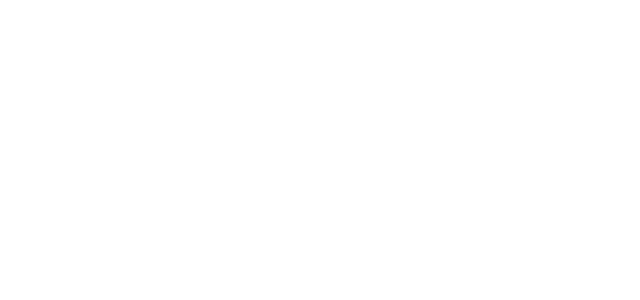
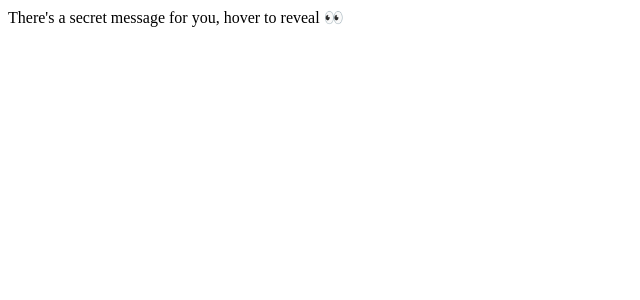
Before and after one commit to Synbat07/Web-Dev, an Angular app in the folder Lab4/task1-app/: page / in a window 1280 px wide. Shown: the top 300 px of the page, without its empty margins (0-640 px from the left). Built offline with nearby package versions, Linux system fonts and the light colour scheme.

Commit message:
Event handling

```diff
--- a/Lab4/task1-app/src/app/app.ts
+++ b/Lab4/task1-app/src/app/app.ts
@@ -2,9 +2,17 @@
 
 @Component({
   selector: 'app-root',
-  styleUrls: ['app.css'],
-  template: `<div [contentEditable]="isEditable"></div>`,
+  template: `
+    <section (mouseover)="showSecretMessage()">
+      There's a secret message for you, hover to reveal 👀
+      {{ message }}
+    </section>
+  `,
 })
 export class App {
-  isEditable = true;
+  message = '';
+
+  showSecretMessage() {
+    this.message = 'Way to go 🚀';
+  }
 }
```
